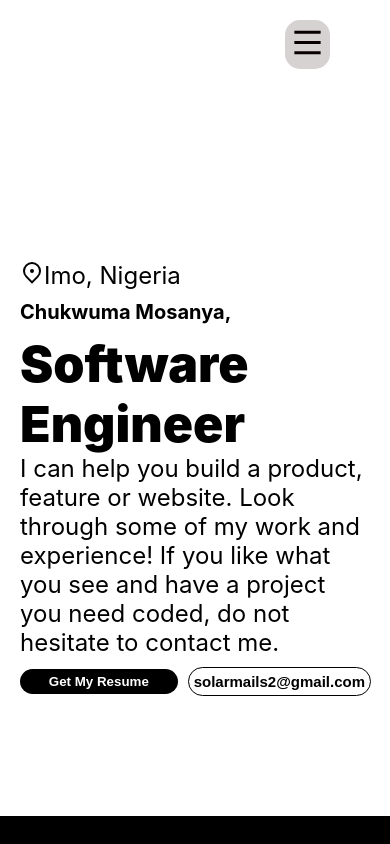
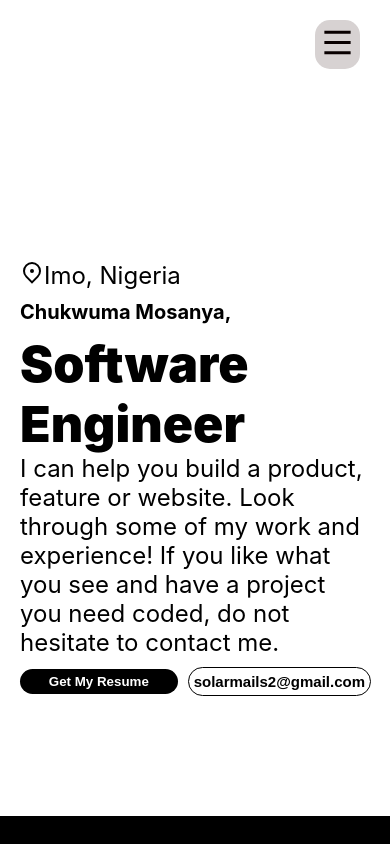
Before and after one commit to blase147/my_portfolio, a React (Create React App) app: page / in a window 390 px wide. Shown: the top 844 px of the page. Built offline with nearby package versions, Linux system fonts and the light colour scheme.

Commit message:
Update responsiveness

```diff
--- a/src/components/navigation-bar/navigationBar.scss
+++ b/src/components/navigation-bar/navigationBar.scss
@@ -26,7 +26,7 @@
       background-color: #d7d2d2;
       color: rgb(9, 0, 0);
       border-radius: 15px;
-      margin-right: 60px;
+      margin-right: 30px;
       margin-top: 20px;
       margin-bottom: 20px;
       z-index: 2;
```
